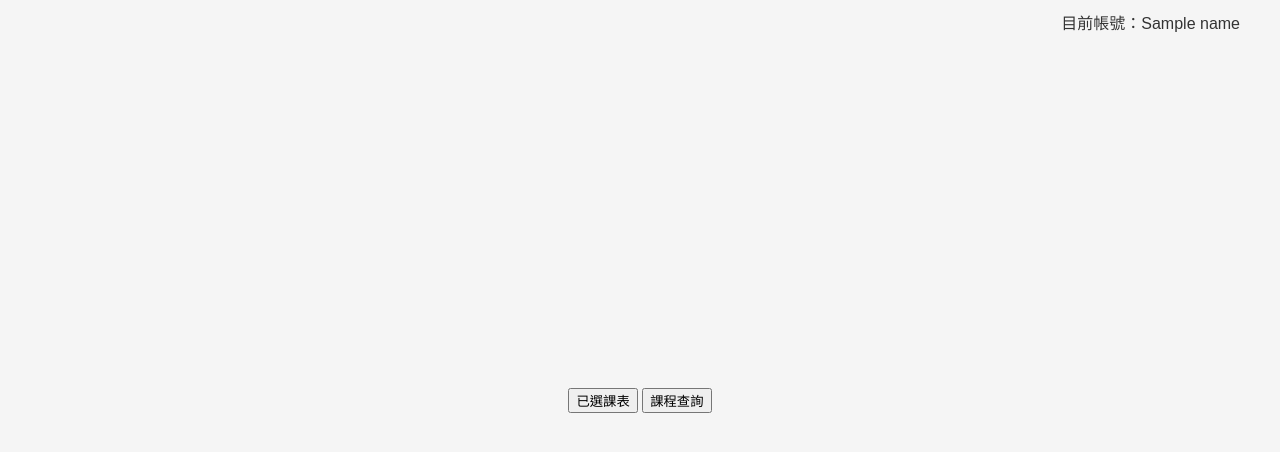
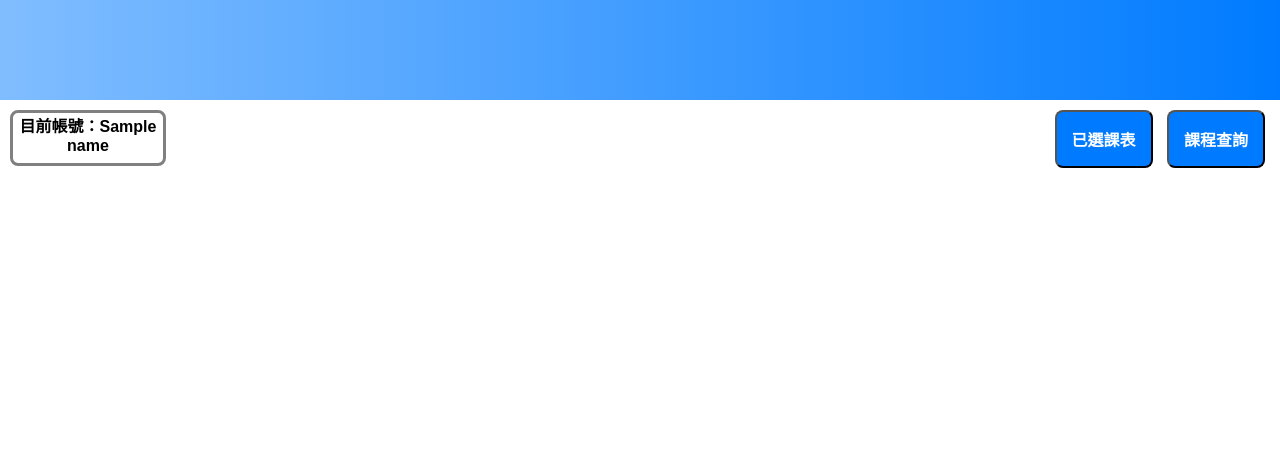
Before and after one commit to Fonzzznkk/D1149665, a Django app: template software/mysite/myapp/templates/myapp/homepage.html in a window 1280 px wide. Shown: the top 452 px of the page. Run offline with Django 5.2, Linux system fonts and the light colour scheme; the template is opened without the code that fills it: most values are stand-ins (such as "Sample title", 1, 10 or a date in 2020); some libraries are stand-ins or nearby versions.

Commit message:
update homepage.html

```diff
--- a/software/mysite/myapp/templates/myapp/homepage.html
+++ b/software/mysite/myapp/templates/myapp/homepage.html
@@ -39,63 +39,67 @@
     </script>
     <meta charset="UTF-8">
     <meta name="viewport" content="width=device-width, initial-scale=1.0">
-    <title>選課系統</title>
+    <title> 選課系統 </title>
     <style>
-        /* 全局設置 */
+        /*全域*/
         body {
+            background-color: white;
             font-family: Arial, sans-serif;
+            margin: 0;
+        }
+        /*頁首*/
+        .homepage-header {
+            background: linear-gradient(to right, #80bdff, #007bff);
+            height: 100px;
             display: flex;
-            justify-content: center;
-            align-items: center;
-            height: 100vh;
-            margin: 0;
-            background-color: #f5f5f5;
         }
-
-        /* 頂部欄設置 */
-        .header {
-            position: absolute;
-            top: 0;
-            right: 20px;
-            padding: 10px 20px;
-            font-size: 1rem;
-            color: #333;
+        /*頁中*/
+        .homepage-container {
+            display: flex;
+            margin-top: 10px;
         }
-
-        /* 按鈕設置 */
-        .container {
+        /*帳號資訊*/
+        .homepage-account {
+            border: solid gray;
+            border-collapse: collapse;
+            border-radius: 8px;
+            width: 150px;
+            height: 50px;
             text-align: center;
+            margin-right: auto;
+            margin-left: 10px;
         }
-
-        .button {
-            display: inline-block;
-            margin: 15px;
-            padding: 15px 30px;
-            text-decoration: none;
-            color: #fff;
-            background-color: #4CAF50;
-            border-radius: 5px;
-            font-size: 1rem;
-            transition: background-color 0.3s;
+        /*功能欄*/
+        .homepage-function {
+            margin-right: 10px;
+            margin-left: auto;
         }
-
-        .button:hover {
-            background-color: #45a049;
+        .homepage-function button {
+            color: white;
+            font-size: 16px;
+            background-color: #007bff;
+            margin: 0px 5px;
+            padding: 15px 15px;
+            border-radius: 8px;
+            transition: 0.3s;
+            cursor: pointer;
+        }
+        .homepage-function button:hover {
+            background-color: #0056b3;
         }
     </style>
 </head>
 <body>
-
-    <!-- 帳號名稱顯示 -->
-    <div class="header">
-        目前帳號：<span id="username">{{ name }}</span>
+    <div class="homepage-header">
     </div>
-
-    <!-- 按鈕區塊 -->
-    <div class="container">
-        <button  id="curriculum-button" type="button">已選課表</button>
-        <button  id="coursesearch-button" type="button">課程查詢</button>
-
+    <div class="homepage-container">
+        <div class="homepage-account">
+            <b>目前帳號：<span id="username">{{name}}</span></b>
+        </div>
+        <div class="homepage-function">
+            <button id="curriculum-button" type="button"><b> 已選課表 </b></button>
+            <button id="coursesearch-button" type="button"><b> 課程查詢 </b></button>
+        </div>
     </div>
     <script>
         // 當頁面載入時彈出提醒
```
